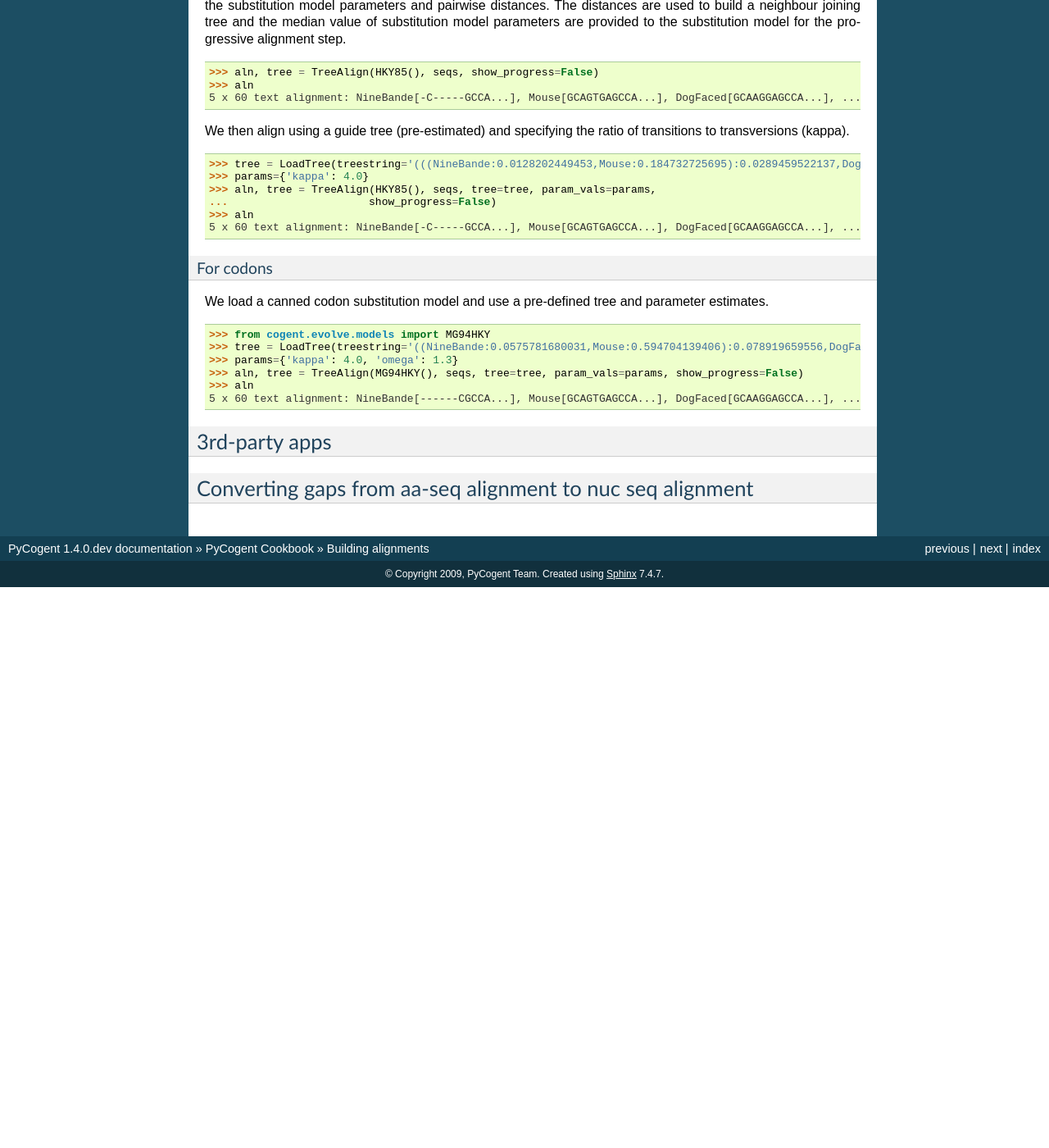
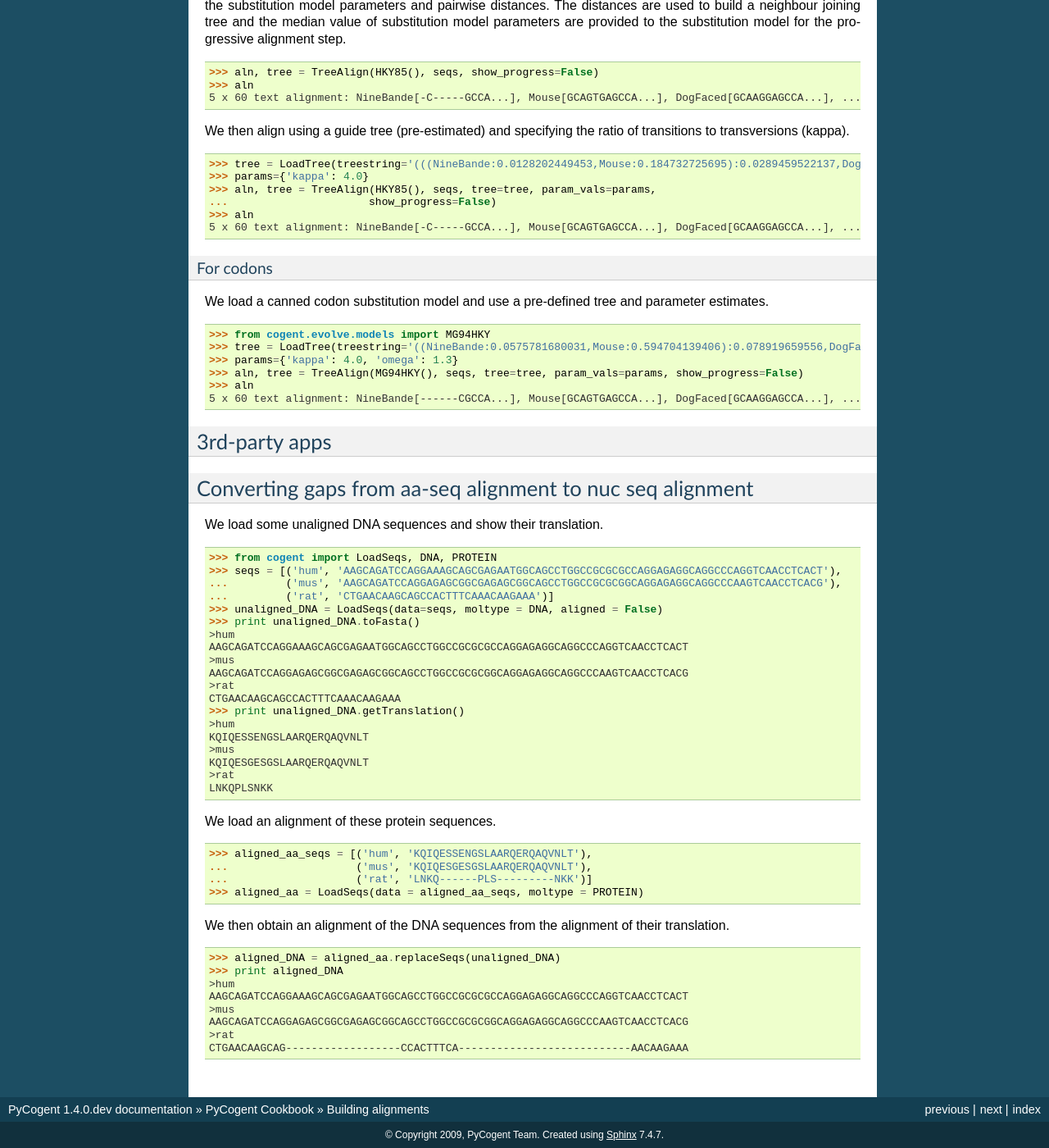
Before and after one commit to cogent3/cogent3, a Sphinx documentation site: the page built from doc/cookbook/building_alignments.rst, in a window 1280 px wide and 1400 px high, scrolled down 670 px. Shown: the whole window at 82% size. Built offline with Sphinx 7.4.7, drawn with Linux system fonts in a browser that asks for light colours; formulas are drawn with MathJax 3; pages that are not in the unit, such as notebooks, are missing from menus; before the commit the page ends 1386 px from its top, so only the background shows below that.

Commit message:
added cookbook example for converting gaps from aa-seq alignment to dna-seqs

```diff
--- a/doc/cookbook/building_alignments.rst
+++ b/doc/cookbook/building_alignments.rst
@@ -76,3 +76,51 @@ We load a canned codon substitution model and use a pre-defined tree and paramet
 
 Converting gaps from aa-seq alignment to nuc seq alignment
 ==========================================================
+
+We load some unaligned DNA sequences and show their translation.
+
+.. doctest::
+
+    >>> from cogent import LoadSeqs, DNA, PROTEIN
+    >>> seqs = [('hum', 'AAGCAGATCCAGGAAAGCAGCGAGAATGGCAGCCTGGCCGCGCGCCAGGAGAGGCAGGCCCAGGTCAACCTCACT'),
+    ...         ('mus', 'AAGCAGATCCAGGAGAGCGGCGAGAGCGGCAGCCTGGCCGCGCGGCAGGAGAGGCAGGCCCAAGTCAACCTCACG'),
+    ...         ('rat', 'CTGAACAAGCAGCCACTTTCAAACAAGAAA')]
+    >>> unaligned_DNA = LoadSeqs(data=seqs, moltype = DNA, aligned = False)
+    >>> print unaligned_DNA.toFasta()
+    >hum
+    AAGCAGATCCAGGAAAGCAGCGAGAATGGCAGCCTGGCCGCGCGCCAGGAGAGGCAGGCCCAGGTCAACCTCACT
+    >mus
+    AAGCAGATCCAGGAGAGCGGCGAGAGCGGCAGCCTGGCCGCGCGGCAGGAGAGGCAGGCCCAAGTCAACCTCACG
+    >rat
+    CTGAACAAGCAGCCACTTTCAAACAAGAAA
+    >>> print unaligned_DNA.getTranslation()
+    >hum
+    KQIQESSENGSLAARQERQAQVNLT
+    >mus
+    KQIQESGESGSLAARQERQAQVNLT
+    >rat
+    LNKQPLSNKK
+    <BLANKLINE>
+
+We load an alignment of these protein sequences.
+
+.. doctest::
+
+    >>> aligned_aa_seqs = [('hum', 'KQIQESSENGSLAARQERQAQVNLT'),
+    ...                    ('mus', 'KQIQESGESGSLAARQERQAQVNLT'),
+    ...                    ('rat', 'LNKQ------PLS---------NKK')]
+    >>> aligned_aa = LoadSeqs(data = aligned_aa_seqs, moltype = PROTEIN)
+
+We then obtain an alignment of the DNA sequences from the alignment of their translation.
+
+.. doctest::
+
+    >>> aligned_DNA = aligned_aa.replaceSeqs(unaligned_DNA)
+    >>> print aligned_DNA
+    >hum
+    AAGCAGATCCAGGAAAGCAGCGAGAATGGCAGCCTGGCCGCGCGCCAGGAGAGGCAGGCCCAGGTCAACCTCACT
+    >mus
+    AAGCAGATCCAGGAGAGCGGCGAGAGCGGCAGCCTGGCCGCGCGGCAGGAGAGGCAGGCCCAAGTCAACCTCACG
+    >rat
+    CTGAACAAGCAG------------------CCACTTTCA---------------------------AACAAGAAA
+    <BLANKLINE>
```
